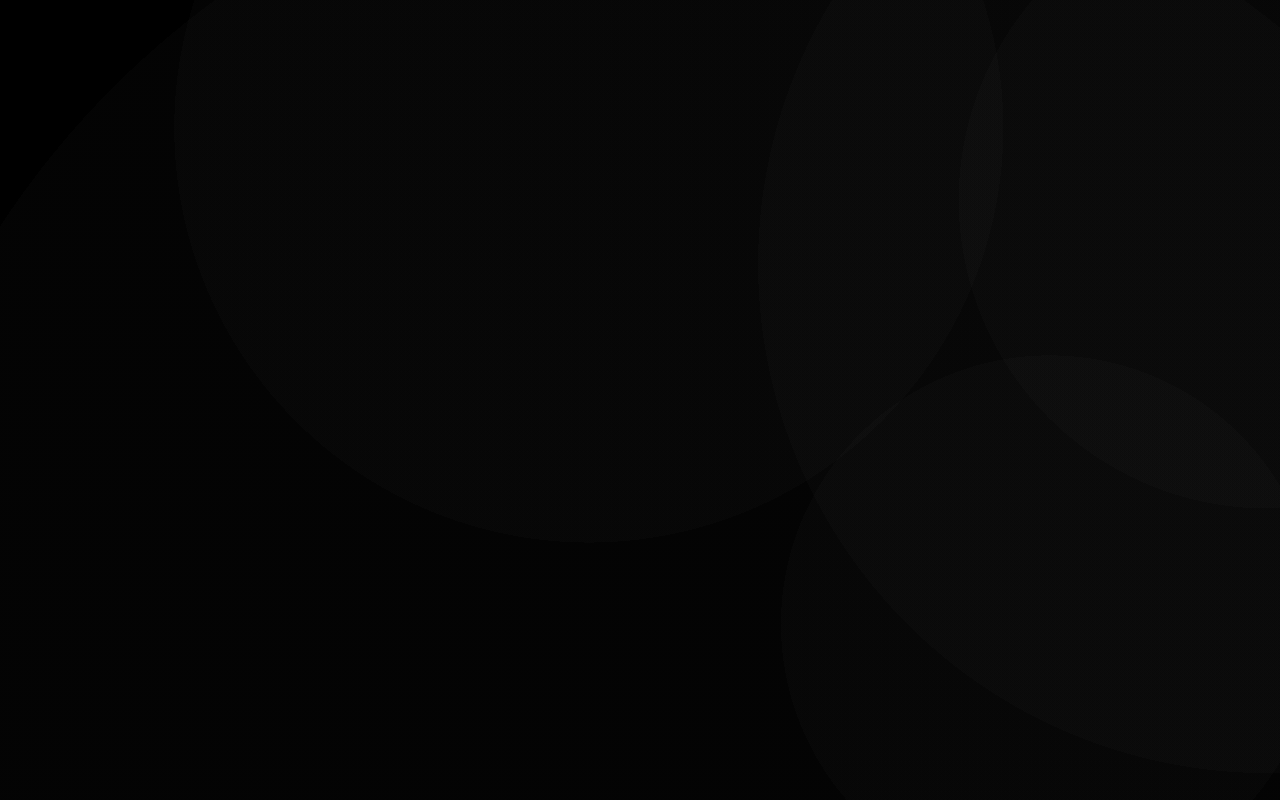
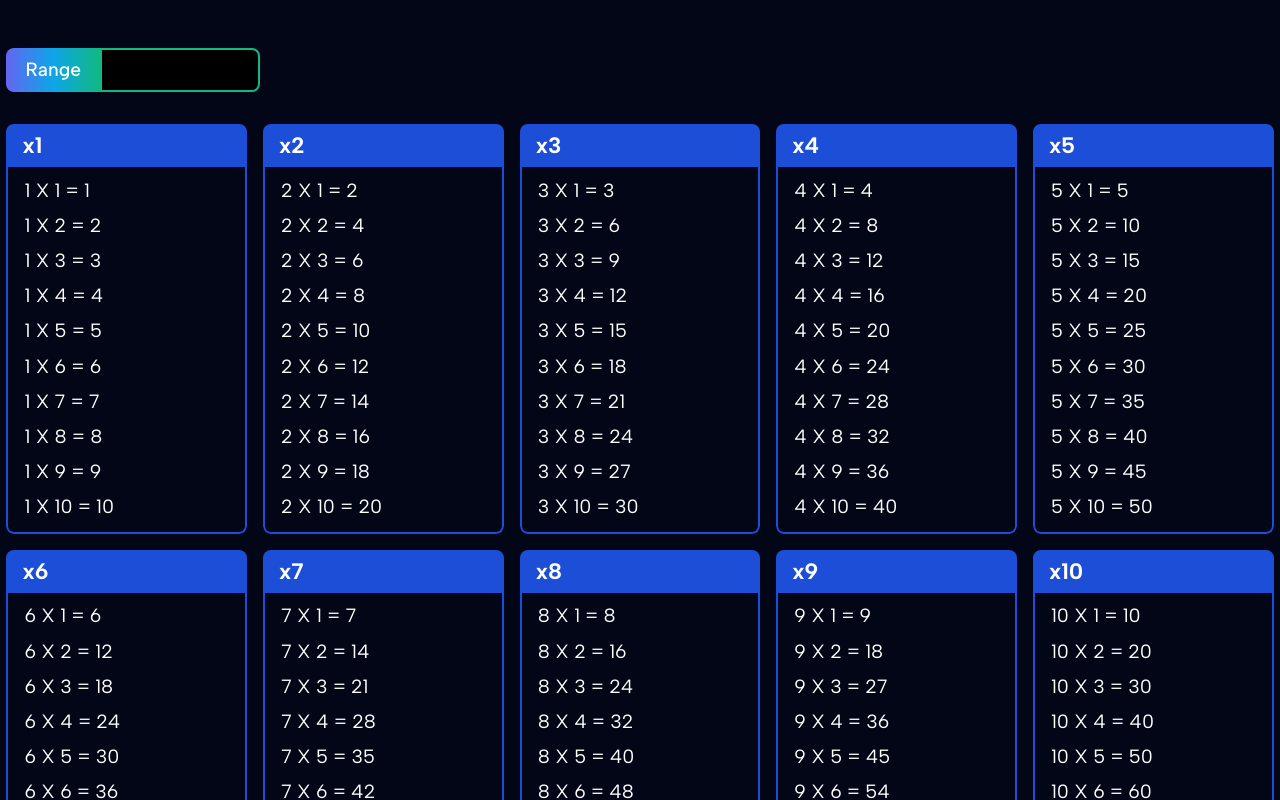
Before and after one commit to riazul01/reactor, a React (Vite) app: page /multiply-table-generator in a window 1280 px wide. Before the commit this address had no page. Shown: the top 800 px of the page. Built offline with nearby package versions, Linux system fonts and the light colour scheme; a web font is replaced by a local one.

Commit message:
multiplication table project updated

```diff
--- a/src/App.css
+++ b/src/App.css
@@ -12,6 +12,7 @@
 @import url('https://fonts.googleapis.com/css2?family=Oxygen:wght@300;400;700&display=swap');
 @import url('https://fonts.googleapis.com/css2?family=Nunito+Sans:ital,opsz,wght@0,6..12,200..1000;1,6..12,200..1000&display=swap');
 @import url('https://fonts.googleapis.com/css2?family=Wix+Madefor+Display:wght@400..800&display=swap');
+@import url('https://fonts.googleapis.com/css2?family=Albert+Sans:ital,wght@0,100..900;1,100..900&display=swap');
 
 *::-webkit-scrollbar {
   width: 5px;
--- a/src/App.jsx
+++ b/src/App.jsx
@@ -15,7 +15,7 @@ import AgeCalculator from './pages/projects/AgeCalculator';
 import PasswordGenerator from './pages/projects/PasswordGenerator';
 import ContactList from './pages/projects/ContactList';
 import RotationCounter from './pages/projects/RotationCounter';
-import MultiplicationTable from './pages/projects/MultiplicationTable';
+import MultiplyTableGenerator from './pages/projects/multiply-table-generator';
 
 const App = () => {
   return (
@@ -33,7 +33,7 @@ const App = () => {
         <Route path="/random-password-generator" element={<PasswordGenerator/>}/>
         <Route path="/contact-list" element={<ContactList/>}/>
         <Route path="/rotation-counter" element={<RotationCounter/>}/>
-        <Route path="/multiplication-table-generator" element={<MultiplicationTable/>}/>
+        <Route path="/multiply-table-generator" element={<MultiplyTableGenerator/>}/>
       </Routes>
     </BrowserRouter>
   );
--- a/src/pages/home/index.jsx
+++ b/src/pages/home/index.jsx
@@ -92,7 +92,7 @@ const projectItems = [
         name: 'Multiplication Table Generator',
         image: MultiplicationTableImage,
         tags: ['react', 'tailwindCSS'],
-        link: '/multiplication-table-generator'
+        link: '/multiply-table-generator'
     },
     {
         id: 12,
--- a/src/pages/projects/MultiplicationTable.jsx
+++ /dev/null
@@ -1,11 +0,0 @@
-import React from 'react';
-
-const MultiplicationTable = () => {
-    return (
-        <div className="px-[0.4rem] py-[3rem]">
-            <h1 className="text-[#fff] text-[2rem] text-center font-[600]">Multiplication Table Generator</h1>
-        </div>
-    );
-}
-
-export default MultiplicationTable;
--- /dev/null
+++ b/src/pages/projects/multiply-table-generator/MultiplyTable.jsx
@@ -0,0 +1,25 @@
+import React, { useRef } from 'react';
+
+const MultiplyTable = ({ tableNo }) => {
+    const table = useRef([]);
+
+    if (table.current.length !== 10) {
+        for (let i = 1; i <= 10; i ++) {
+            let line = `${tableNo} X ${i} = ${tableNo * i}`;
+            table.current.push(line);
+        }
+    }
+
+    return (
+        <div className="w-full rounded-lg overflow-hidden">
+            <h1 className="px-[1rem] py-[0.3rem] text-[1.4rem] text-[#fff] font-bold width-full bg-blue-700">x{tableNo}</h1>
+            <div className="px-[1rem] py-[0.4rem] border-[2px] border-t-0 border-blue-700 rounded-b-lg bg-transparent">
+                {table.current.map((line, index) => {
+                    return <p key={index} className="py-[0.2rem] text-[1.2rem] text-[#fff]">{line}</p>
+                })}
+            </div>
+        </div>
+    );
+}
+
+export default MultiplyTable;
--- /dev/null
+++ b/src/pages/projects/multiply-table-generator/index.jsx
@@ -0,0 +1,31 @@
+import React from 'react';
+import MultiplyTable from './MultiplyTable';
+
+const MultiplyTableGenerator = () => {
+    return (
+        <div className="px-[0.4rem] py-[3rem] font-albert w-full h-auto min-h-[100vh] bg-slate-950">
+            <div className="mx-auto w-full max-w-[1420px]">
+                <div className="flex items-center outline-none rounded-lg overflow-hidden">
+                    <p className="px-[1.2rem] text-[#fff] text-[1.2rem] flex items-center justify-center h-[44px] font-[500] bg-gradient-to-r from-indigo-500 via-sky-500 to-emerald-500">Range</p>
+                    <input name="limit" className="px-[0.6rem] h-[44px] w-[160px] text-[#fff] text-[1.2rem] bg-[#000] border-[2px] border-emerald-500 rounded-r-lg outline-none"/>
+                </div>
+
+                <div className="mt-[2rem] grid grid-cols-5 gap-[1rem]">
+                    <MultiplyTable tableNo={1}/>
+                    <MultiplyTable tableNo={2}/>
+                    <MultiplyTable tableNo={3}/>
+                    <MultiplyTable tableNo={4}/>
+                    <MultiplyTable tableNo={5}/>
+                    <MultiplyTable tableNo={6}/>
+                    <MultiplyTable tableNo={7}/>
+                    <MultiplyTable tableNo={8}/>
+                    <MultiplyTable tableNo={9}/>
+                    <MultiplyTable tableNo={10}/>
+                    <MultiplyTable tableNo={11}/>
+                </div>
+            </div>
+        </div>
+    );
+}
+
+export default MultiplyTableGenerator;
--- a/tailwind.config.js
+++ b/tailwind.config.js
@@ -9,7 +9,8 @@ export default {
     fontFamily: {
       mono: ['IBM Plex Mono', 'monospace'],
       sans: ['Rethink Sans', 'sans-serif'],
-      wix: ['Wix Madefor Display', 'sans-serif']
+      wix: ['Wix Madefor Display', 'sans-serif'],
+      albert: ['Albert Sans', 'sans-serif']
     }
   },
   plugins: [],
```
